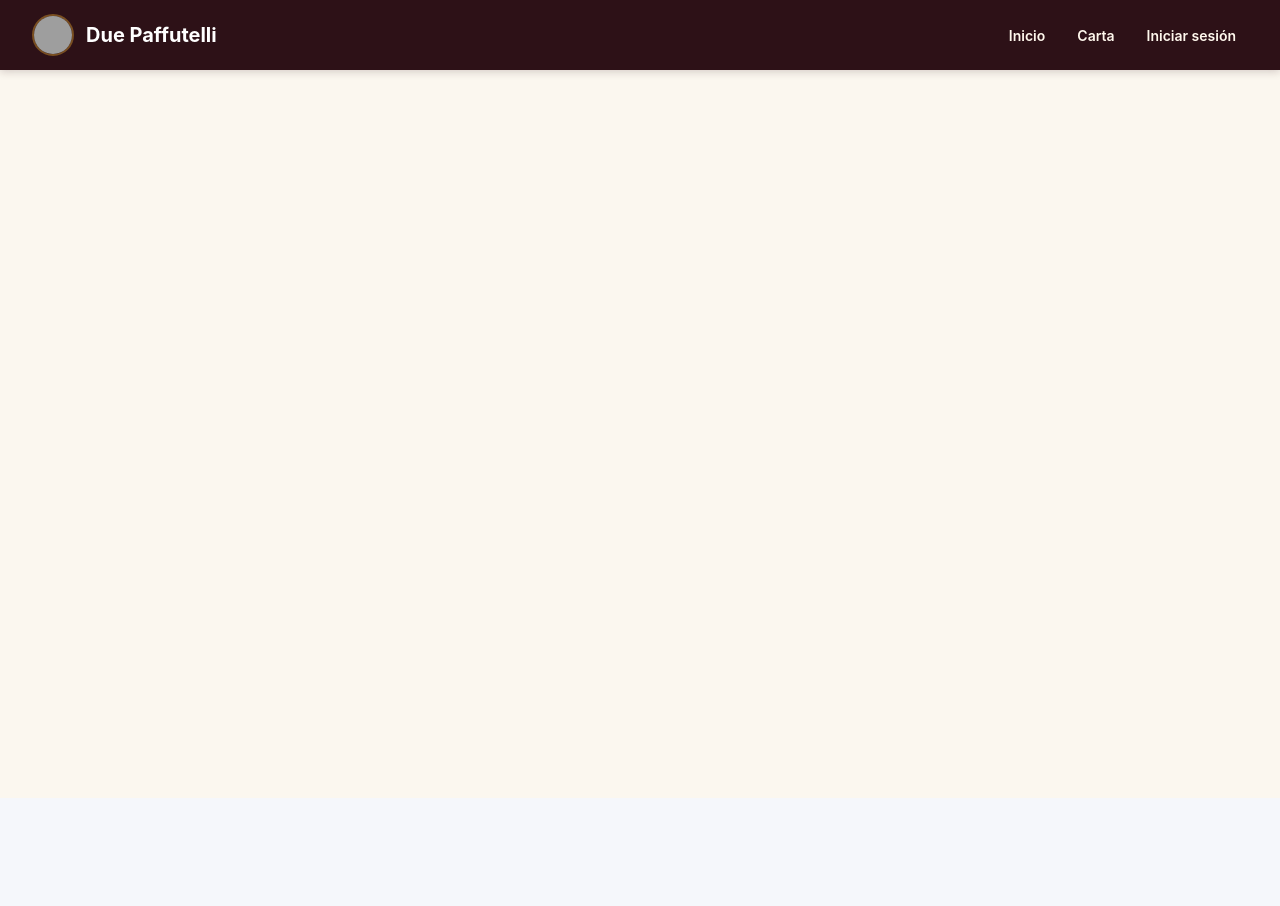
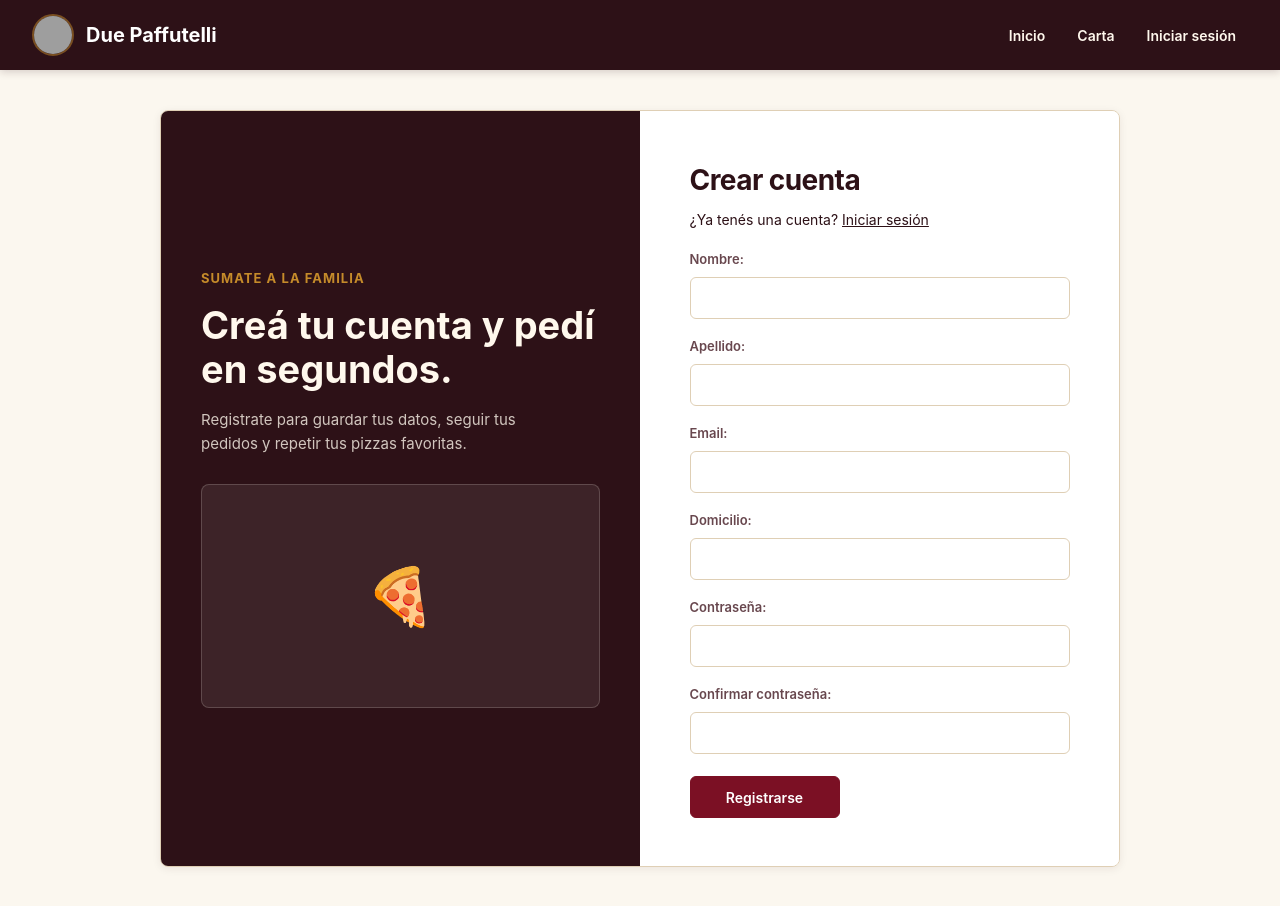
Before and after one commit to jcolumbich/tp-dsw-pizzeria-frontend, a React (Vite) app: page /registro in a window 1280 px wide. Shown: the top 906 px of the page. Before the commit the page ends 800 px from the top, so only its background shows below. Built offline with nearby package versions, Linux system fonts and the light colour scheme; no server answers; grey boxes are pictures that could not be loaded.

Commit message:
agrego pantalla de registro conectada al backend y checkbox recordarme

```diff
--- a/src/App.tsx
+++ b/src/App.tsx
@@ -10,6 +10,7 @@ import MisPedidos from './views/pedido/misPedidos';
 import MiPedidoDetalle from './views/pedido/miPedidoDetalle';
 import ClienteList from './views/cliente/clienteList';
 import LoginForm from './views/auth/LoginForm';
+import RegistroForm from './views/auth/RegistroForm';
 import RutaProtegida from './components/RutaProtegida';
 import { useAuth } from './context/authContext';
 import Inicio from './views/inicio/Inicio';
@@ -130,6 +131,8 @@ function App() {
           <Routes>
             <Route path="/login" element={<LoginForm />} />
 
+            <Route path="/registro" element={<RegistroForm />} />
+
             <Route path="/" element={<Inicio />} />
 
             <Route
--- a/src/context/authContext.tsx
+++ b/src/context/authContext.tsx
@@ -1,4 +1,4 @@
-import { createContext, useContext, useState } from 'react';
+import { createContext, useContext, useEffect, useState } from 'react';
 import type { ReactNode } from 'react';
 import type { UsuarioLogueado } from '../interfaces/auth';
 import { login as loginService } from '../services/authService';
@@ -8,28 +8,79 @@ interface AuthContextType {
   usuario: UsuarioLogueado | null;
   token: string | null;
   cargandoSesion: boolean;
-  login: (email: string, contrasenia: string) => Promise<UsuarioLogueado>;
+  login: (email: string, contrasenia: string, recordar?: boolean) => Promise<UsuarioLogueado>;
   logout: () => void;
 }
 
 const AuthContext = createContext<AuthContextType | undefined>(undefined);
 
+const TOKEN_KEY = 'auth_token';
+const USUARIO_KEY = 'auth_usuario';
+
+function limpiarStorages(): void {
+  localStorage.removeItem(TOKEN_KEY);
+  localStorage.removeItem(USUARIO_KEY);
+  sessionStorage.removeItem(TOKEN_KEY);
+  sessionStorage.removeItem(USUARIO_KEY);
+}
+
+function guardarSesion(token: string, usuario: UsuarioLogueado, recordar: boolean): void {
+  limpiarStorages();
+  const storage = recordar ? localStorage : sessionStorage;
+  storage.setItem(TOKEN_KEY, token);
+  storage.setItem(USUARIO_KEY, JSON.stringify(usuario));
+}
+
+function leerSesionGuardada(): { token: string; usuario: UsuarioLogueado } | null {
+  for (const storage of [localStorage, sessionStorage]) {
+    const token = storage.getItem(TOKEN_KEY);
+    const usuarioJson = storage.getItem(USUARIO_KEY);
+    if (token && usuarioJson) {
+      try {
+        return { token, usuario: JSON.parse(usuarioJson) as UsuarioLogueado };
+      } catch {
+        continue;
+      }
+    }
+  }
+  return null;
+}
+
 export function AuthProvider({ children }: { children: ReactNode }) {
   const [usuario, setUsuario] = useState<UsuarioLogueado | null>(null);
   const [token, setToken] = useState<string | null>(null);
+  const [cargandoSesion, setCargandoSesion] = useState(true);
 
-  const login = async (email: string, contrasenia: string) => {
-    const resultado = await loginService(email, contrasenia); setAuthToken(resultado.token);setToken(resultado.token);setUsuario(resultado.usuario);
+  useEffect(() => {
+    const sesion = leerSesionGuardada();
+    if (sesion) {
+      setAuthToken(sesion.token);
+      setToken(sesion.token);
+      setUsuario(sesion.usuario);
+    }
+    setCargandoSesion(false);
+  }, []);
+
+  const login = async (email: string, contrasenia: string, recordar: boolean = false) => {
+    const resultado = await loginService(email, contrasenia);
+    setAuthToken(resultado.token);
+    setToken(resultado.token);
+    setUsuario(resultado.usuario);
+    guardarSesion(resultado.token, resultado.usuario, recordar);
 
     return resultado.usuario;
   };
 
-  const logout = () => {setAuthToken(null);setToken(null);setUsuario(null);
+  const logout = () => {
+    setAuthToken(null);
+    setToken(null);
+    setUsuario(null);
+    limpiarStorages();
   };
 
   return (
     <AuthContext.Provider
-      value={{usuario,token,cargandoSesion: false,login,logout,}}
+      value={{usuario,token,cargandoSesion,login,logout,}}
     >
       {children}
     </AuthContext.Provider>
--- a/src/services/authService.ts
+++ b/src/services/authService.ts
@@ -40,7 +40,7 @@ export async function login(email: string, contrasenia: string): Promise<Respues
 }
 
 export async function registrarCliente(datos: RegistroClienteInput): Promise<ClienteRegistrado> {
-  const response = await fetch(`${API_URL}/auth/registro`, {
+  const response = await fetch(`${API_URL}/auth/register`, {
     method: 'POST',
     headers: { 'Content-Type': 'application/json' },
     body: JSON.stringify(datos),
--- /dev/null
+++ b/src/views/auth/LoginForm.css
@@ -0,0 +1,123 @@
+/* Login: layout de 2 columnas (bienvenida + formulario), usando la paleta ya
+   definida en App.css (--color-*, --font-*). Mobile-first: 1 columna por
+   defecto, 2 columnas a partir de 768px. */
+
+.login-container {
+  display: grid;
+  grid-template-columns: 1fr;
+  max-width: 960px;
+  margin: 8px auto 24px;
+  overflow: hidden;
+  border: 1px solid var(--color-border);
+  border-radius: var(--radius);
+  box-shadow: var(--shadow-card);
+}
+
+@media (min-width: 768px) {
+  .login-container {
+    grid-template-columns: 1fr 1fr;
+    min-height: 560px;
+  }
+}
+
+/* Panel izquierdo: bienvenida (oculto en mobile, visible desde 768px) */
+
+.login-panel-bienvenida {
+  display: none;
+  flex-direction: column;
+  justify-content: center;
+  gap: 16px;
+  padding: 48px 40px;
+  background-color: var(--color-text);
+  color: #fff8ed;
+}
+
+@media (min-width: 768px) {
+  .login-panel-bienvenida {
+    display: flex;
+  }
+}
+
+.login-etiqueta {
+  margin: 0;
+  color: var(--color-gold);
+  font-size: 13px;
+  font-weight: 700;
+  letter-spacing: 0.08em;
+  text-transform: uppercase;
+}
+
+.login-titulo {
+  margin: 0;
+  color: #fff8ed;
+  font-family: var(--font-display);
+  font-size: clamp(28px, 4vw, 38px);
+  font-weight: 700;
+  line-height: 1.15;
+}
+
+.login-subtitulo {
+  margin: 0;
+  max-width: 34ch;
+  color: rgba(255, 248, 237, 0.78);
+  font-size: 15px;
+  line-height: 1.6;
+}
+
+.login-imagen-placeholder {
+  display: flex;
+  align-items: center;
+  justify-content: center;
+  aspect-ratio: 16 / 9;
+  margin-top: 12px;
+  border-radius: var(--radius);
+  background-color: rgba(255, 248, 237, 0.08);
+  border: 1px solid rgba(255, 248, 237, 0.18);
+  font-size: 56px;
+}
+
+/* Panel derecho: formulario */
+
+.login-panel-formulario {
+  display: flex;
+  align-items: center;
+  justify-content: center;
+  padding: 32px 20px;
+  background-color: var(--color-surface);
+}
+
+@media (min-width: 520px) {
+  .login-panel-formulario {
+    padding: 48px 40px;
+  }
+}
+
+.login-formulario-contenedor {
+  width: 100%;
+  max-width: 380px;
+}
+
+.login-formulario-contenedor h2 {
+  margin-bottom: 8px;
+}
+
+.login-link-registro {
+  margin: 0 0 8px;
+  color: var(--color-text);
+  font-size: 14px;
+}
+
+.login-form {
+  display: flex;
+  flex-direction: column;
+  gap: 18px;
+  margin-top: 20px;
+}
+
+.login-form-actions {
+  margin-top: 4px;
+}
+
+.login-btn-submit {
+  width: 100%;
+}
--- a/src/views/auth/LoginForm.tsx
+++ b/src/views/auth/LoginForm.tsx
@@ -1,10 +1,12 @@
 import { useState } from 'react';
-import { useNavigate } from 'react-router-dom';
+import { Link, useNavigate } from 'react-router-dom';
 import { useAuth } from '../../context/authContext';
+import './LoginForm.css';
 
 export default function LoginForm() {
   const [email, setEmail] = useState('');
   const [contrasenia, setContrasenia] = useState('');
+  const [recordar, setRecordar] = useState(false);
   const [error, setError] = useState<string | null>(null);
   const [submitting, setSubmitting] = useState(false);
 
@@ -22,7 +24,7 @@ export default function LoginForm() {
 
     try {
       setSubmitting(true);
-      const usuario = await login(email.trim(), contrasenia);
+      const usuario = await login(email.trim(), contrasenia, recordar);
       navigate(usuario.nivel_permisos >= 1 ? '/' : '/pedidos/nuevo');
     } catch (err) {
       setError(err instanceof Error ? err.message : 'No se pudo iniciar sesión.');
@@ -32,16 +34,33 @@ export default function LoginForm() {
   };
 
   return (
-    <div className="ingredientes-container">
+    <div className="login-container">
+      <div className="login-panel-bienvenida">
+        <p className="login-etiqueta">Bienvenido de nuevo</p>
+        <h1 className="login-titulo">Tu pizza te está esperando.</h1>
+        <p className="login-subtitulo">
+          Ingresá para repetir tus pizzas favoritas y seguir el estado de tus pedidos.
+        </p>
+        <div className="login-imagen-placeholder" aria-hidden="true">
+          🍕
+        </div>
+      </div>
+
+      <div className="login-panel-formulario">
+        <div className="login-formulario-contenedor">
           <h2>🔐 Iniciar sesión</h2>
 
-      <div className="crear-ingrediente-form">
+          <p className="login-link-registro">
+            ¿Primera vez? <Link to="/registro">Creá tu cuenta</Link>
+          </p>
+
           {error && <p className="form-error">⚠️ {error}</p>}
 
-        <form onSubmit={handleSubmit} className="form">
+          <form onSubmit={handleSubmit} className="login-form">
             <div className="form-group">
-            <label>Email:</label>
+              <label htmlFor="email">Email:</label>
               <input
+                id="email"
                 type="email"
                 value={email}
                 onChange={(e) => setEmail(e.target.value)}
@@ -51,8 +70,9 @@ export default function LoginForm() {
             </div>
 
             <div className="form-group">
-            <label>Contraseña:</label>
+              <label htmlFor="contrasenia">Contraseña:</label>
               <input
+                id="contrasenia"
                 type="password"
                 value={contrasenia}
                 onChange={(e) => setContrasenia(e.target.value)}
@@ -61,13 +81,30 @@ export default function LoginForm() {
               />
             </div>
 
-          <div className="form-actions">
-            <button type="submit" disabled={submitting} className="btn-submit">
+            <div className="form-group-small">
+              <label>
+                <input
+                  type="checkbox"
+                  checked={recordar}
+                  onChange={(e) => setRecordar(e.target.checked)}
+                  disabled={submitting}
+                />{' '}
+                Recordarme en este dispositivo
+              </label>
+            </div>
+
+            <div className="login-form-actions">
+              <button
+                type="submit"
+                disabled={submitting}
+                className="btn-submit login-btn-submit"
+              >
                 {submitting ? 'Ingresando...' : 'Ingresar'}
               </button>
             </div>
           </form>
         </div>
       </div>
+    </div>
   );
 }
--- a/src/views/auth/RegistroForm.tsx
+++ b/src/views/auth/RegistroForm.tsx
@@ -2,6 +2,7 @@ import { useState } from 'react';
 import { Link, useNavigate } from 'react-router-dom';
 import { registrarCliente } from '../../services/authService';
 import { useAuth } from '../../context/authContext';
+import './LoginForm.css';
 
 function RegistroForm() {
   const navigate = useNavigate();
@@ -51,53 +52,120 @@ function RegistroForm() {
   }
 
   return (
-    <div className="ingredientes-container">
+    <div className="login-container">
+      <div className="login-panel-bienvenida">
+        <p className="login-etiqueta">Sumate a la familia</p>
+        <h1 className="login-titulo">Creá tu cuenta y pedí en segundos.</h1>
+        <p className="login-subtitulo">
+          Registrate para guardar tus datos, seguir tus pedidos y repetir tus pizzas favoritas.
+        </p>
+        <div className="login-imagen-placeholder" aria-hidden="true">
+          🍕
+        </div>
+      </div>
+
+      <div className="login-panel-formulario">
+        <div className="login-formulario-contenedor">
           <h2>Crear cuenta</h2>
 
-      {error && <div className="form-error">{error}</div>}
+          <p className="login-link-registro">
+            ¿Ya tenés una cuenta? <Link to="/login">Iniciar sesión</Link>
+          </p>
 
-      <div className="crear-ingrediente-form">
-        <form className="form" onSubmit={handleSubmit}>
+          {error && <p className="form-error">⚠️ {error}</p>}
+
+          <form onSubmit={handleSubmit} className="login-form">
             <div className="form-group">
               <label htmlFor="nombre">Nombre:</label>
-            <input id="nombre" className="form-input" type="text" value={nombre} onChange={(event) => setNombre(event.target.value)} required />
+              <input
+                id="nombre"
+                type="text"
+                value={nombre}
+                onChange={(event) => setNombre(event.target.value)}
+                disabled={guardando}
+                className="form-input"
+                required
+              />
             </div>
 
             <div className="form-group">
               <label htmlFor="apellido">Apellido:</label>
-            <input id="apellido" className="form-input" type="text" value={apellido} onChange={(event) => setApellido(event.target.value)} required />
+              <input
+                id="apellido"
+                type="text"
+                value={apellido}
+                onChange={(event) => setApellido(event.target.value)}
+                disabled={guardando}
+                className="form-input"
+                required
+              />
             </div>
 
             <div className="form-group">
               <label htmlFor="email">Email:</label>
-            <input id="email" className="form-input" type="email" value={email} onChange={(event) => setEmail(event.target.value)} required />
+              <input
+                id="email"
+                type="email"
+                value={email}
+                onChange={(event) => setEmail(event.target.value)}
+                disabled={guardando}
+                className="form-input"
+                required
+              />
             </div>
 
             <div className="form-group">
               <label htmlFor="domicilio">Domicilio:</label>
-            <input id="domicilio" className="form-input" type="text" value={domicilio} onChange={(event) => setDomicilio(event.target.value)} required />
+              <input
+                id="domicilio"
+                type="text"
+                value={domicilio}
+                onChange={(event) => setDomicilio(event.target.value)}
+                disabled={guardando}
+                className="form-input"
+                required
+              />
             </div>
 
             <div className="form-group">
               <label htmlFor="contrasenia">Contraseña:</label>
-            <input id="contrasenia" className="form-input" type="password" minLength={6} value={contrasenia} onChange={(event) => setContrasenia(event.target.value)} required />
+              <input
+                id="contrasenia"
+                type="password"
+                minLength={6}
+                value={contrasenia}
+                onChange={(event) => setContrasenia(event.target.value)}
+                disabled={guardando}
+                className="form-input"
+                required
+              />
             </div>
 
             <div className="form-group">
               <label htmlFor="confirmarContrasenia">Confirmar contraseña:</label>
-            <input id="confirmarContrasenia" className="form-input" type="password" minLength={6} value={confirmarContrasenia} onChange={(event) => setConfirmarContrasenia(event.target.value)} required />
+              <input
+                id="confirmarContrasenia"
+                type="password"
+                minLength={6}
+                value={confirmarContrasenia}
+                onChange={(event) => setConfirmarContrasenia(event.target.value)}
+                disabled={guardando}
+                className="form-input"
+                required
+              />
             </div>
 
-          <div className="form-actions">
-            <button className="btn-submit" type="submit" disabled={guardando}>
+            <div className="login-form-actions">
+              <button
+                type="submit"
+                disabled={guardando}
+                className="btn-submit login-btn-submit"
+              >
                 {guardando ? 'Creando cuenta...' : 'Registrarse'}
               </button>
             </div>
           </form>
-
-        <p>
-          ¿Ya tenés una cuenta? <Link to="/login">Iniciar sesión</Link>
-        </p>
+        </div>
       </div>
     </div>
   );
```
Lines whose indentation alone changed are shown as unchanged.
